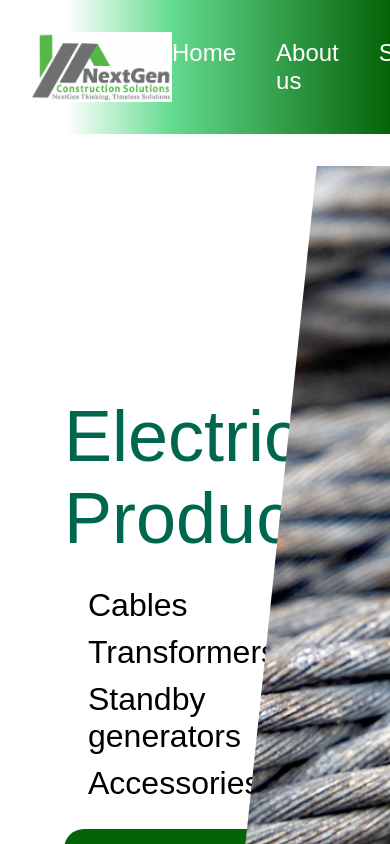
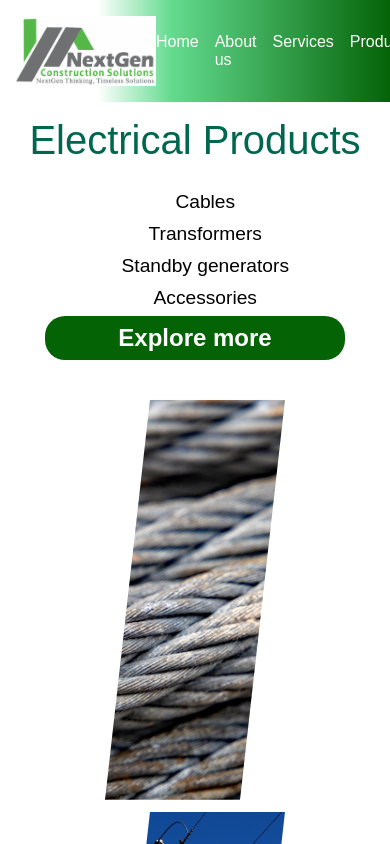
Before and after one commit to TanakaHumbani/nextgen, a Next.js app: page / in a window 390 px wide. Shown: the top 844 px of the page. Built offline with nearby package versions, Linux system fonts and the light colour scheme.

Commit message:
Media queries updated
Mobile view updated as well as website

```diff
--- a/components/navbar.js
+++ b/components/navbar.js
@@ -14,11 +14,11 @@ export default function NavBar() {
       />
 
       <div className={styles.navLinks}>
-        <Link href="/" legacyBehavior><a className={styles.navLink}>Home</a></Link>
-        <Link href="/about-us" legacyBehavior><a className={styles.navLink}>About us</a></Link>
-        <Link href="/services" legacyBehavior><a className={styles.navLink}>Services</a></Link>
-        <Link href="/all-products" legacyBehavior><a className={styles.navLink}>Products</a></Link>
-        <Link href="/contact-us" legacyBehavior><a className={styles.navLink}>Contact Us</a></Link>
+        <Link href="/" className={styles.navLink}>Home</Link>
+        <Link href="/about-us" className={styles.navLink}>About us</Link>
+        <Link href="/services" className={styles.navLink}>Services</Link>
+        <Link href="/all-products" className={styles.navLink}>Products</Link>
+        <Link href="/contact-us" className={styles.navLink}>Contact Us</Link>
       </div>
     </nav>
   );
--- a/styles/NavBar.module.css
+++ b/styles/NavBar.module.css
@@ -31,3 +31,62 @@ background: linear-gradient(90deg, rgba(255, 255, 255, 1) 17%, rgba(99, 219, 143
   display: block;
   padding: 0;
 }
+
+/* NavBar.module.css */
+
+.navbar {
+  background: #ffffff;
+  background: linear-gradient(
+    90deg,
+    rgba(255, 255, 255, 1) 25%,
+    rgba(99, 219, 143, 1) 44%,
+    rgba(4, 99, 7, 1) 100%
+  );
+  padding: 2rem 2rem;
+  display: flex;
+  justify-content: space-between; /* Pushes logo left and nav right */
+  align-items: center;
+  font-weight: 500;
+  font-size: 1.5rem;
+}
+
+.navLinks {
+  display: flex;
+  gap: 2.5rem;
+}
+
+.navLink {
+  color: white;
+  text-decoration: none;
+}
+
+.navLink:hover {
+  text-decoration: underline;
+  color: #4df452;
+}
+
+.logo {
+  display: block;
+  padding: 0;
+}
+
+/* 📱 Mobile Styles - Keep structure, just shrink */
+@media (max-width: 768px) {
+  .navbar {
+    padding: 1rem; /* Less padding */
+    font-size: 1.2rem; /* Slightly smaller text */
+  }
+
+  .navLinks {
+    gap: 1rem; /* Reduce space between links */
+  }
+
+  .navLink {
+    font-size: 1rem; /* Smaller font */
+  }
+
+  .logo img {
+    max-width: 120px; /* Shrink logo if it's an image */
+    height: auto;
+  }
+}
--- a/styles/layout.module.css
+++ b/styles/layout.module.css
@@ -112,3 +112,93 @@
 .imageSlice:nth-child(3) {
   z-index: 30;
 }
+
+/* Tablet (max-width: 768px) */
+@media (max-width: 768px) {
+  .landingWrapper {
+    flex-direction: column;
+    padding: 2rem 2rem;
+    min-height: auto; /* let height adjust */
+    gap: 2rem;
+  }
+
+  .textSection {
+    max-width: 100%;
+    flex: none;
+    text-align: center;
+  }
+
+  .textSection h1 {
+    font-size: 3.5rem;
+  }
+
+  .descriptionList li {
+    font-size: 1.5rem;
+  }
+
+  .textSection p {
+    font-size: 1.2rem;
+  }
+
+  .exploreButton {
+    width: 100%;
+    max-width: 300px;
+    font-size: 1.8rem;
+    margin: 0 auto;
+    display: block;
+  }
+
+  .imageGroup {
+    flex: none;
+    width: 100%;
+    justify-content: center;
+    gap: 1rem;
+    margin-top: 1rem;
+  }
+
+  .imageSlice {
+    width: 280px;
+    height: 600px;
+    margin-left: -80;
+    clip-path: polygon(25% 0%, 100% 0%, 75% 100%, 0% 100%);
+  }
+}
+
+/* Mobile (max-width: 480px) */
+@media (max-width: 480px) {
+  .landingWrapper {
+    padding: 1rem 1rem;
+    gap: 1.5rem;
+  }
+
+  .textSection h1 {
+    font-size: 2.5rem;
+  }
+
+  .descriptionList li {
+    font-size: 1.2rem;
+  }
+
+  .textSection p {
+    font-size: 1rem;
+  }
+
+  .exploreButton {
+    width: 100%;
+    font-size: 1.5rem;
+    padding: 0.5rem 1rem;
+  }
+
+  .imageGroup {
+    flex-wrap: wrap;
+    justify-content: center;
+    gap: 0.75rem;
+  }
+
+  .imageSlice {
+    width: 180px;
+    height: 400px;
+    margin-left: 0;
+    clip-path: polygon(25% 0%, 100% 0%, 75% 100%, 0% 100%);
+  }
+}
```
Also changed, not shown: styles/about-us.module.css (+79 -0 lines), styles/all-products.module.css (+73 -16 lines), styles/contact-us.module.css (+57 -6 lines), styles/footer.module.css (+89 -13 lines), styles/services.module.css (+70 -9 lines), pages/all-products.js.
